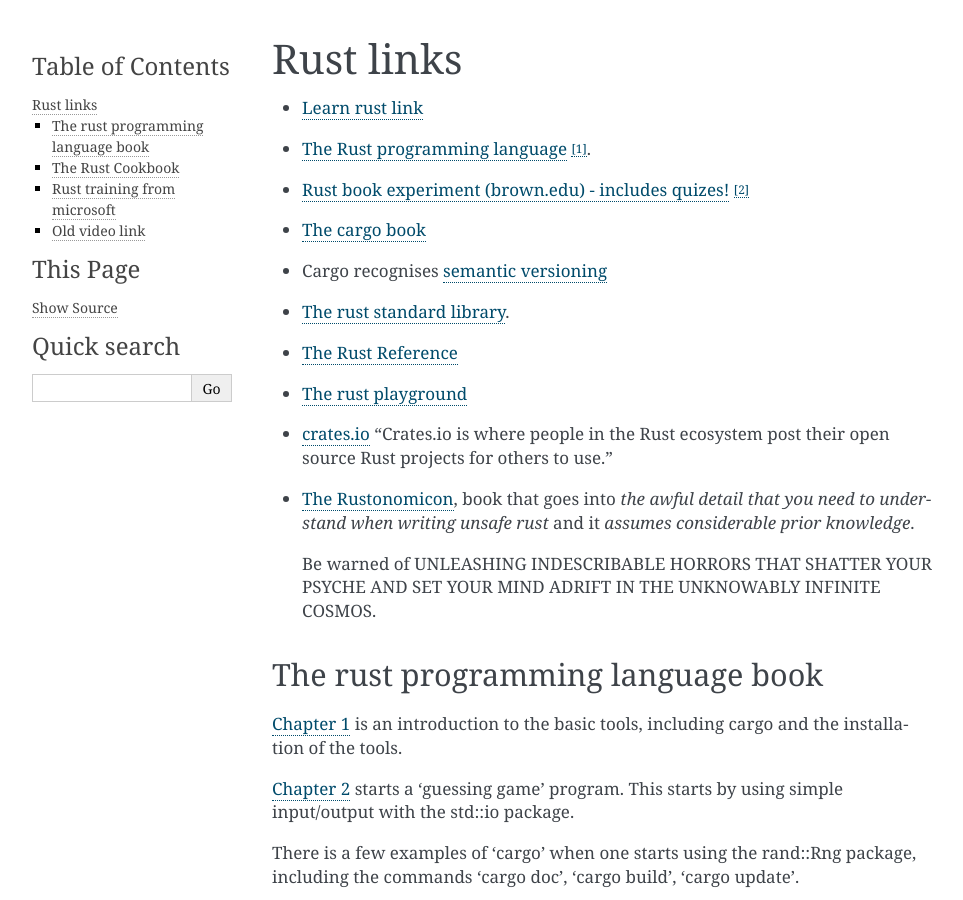
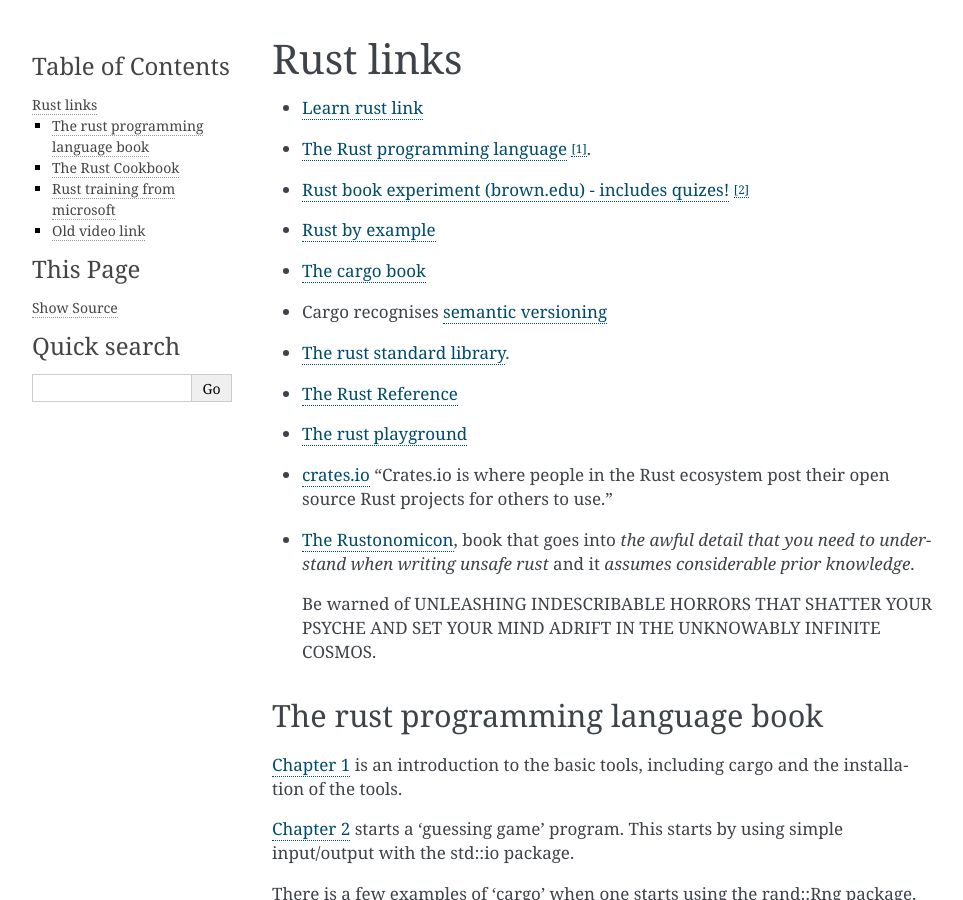
Before and after one commit to alst2821/puffer-fish, a Sphinx documentation site: the page built from doc/rust.rst, in a window 1280 px wide and 900 px high. Shown: the whole window, without its empty margins (148-1111 px from the left). Built offline with Sphinx 7.4.7, drawn with Linux system fonts in a browser that asks for light colours.

Commit message:
rust updates

```diff
--- a/doc/rust.rst
+++ b/doc/rust.rst
@@ -7,6 +7,8 @@
 * `The Rust programming language <https://doc.rust-lang.org/book/title-page.html>`_ [#f1]_.
 
 * `Rust book experiment (brown.edu) - includes quizes! <https://rust-book.cs.brown.edu/experiment-intro.html>`_ [#f2]_
+
+* `Rust by example <https://doc.rust-lang.org/stable/rust-by-example/>`_
 
 * `The cargo book <https://doc.rust-lang.org/cargo/>`_
 
```
